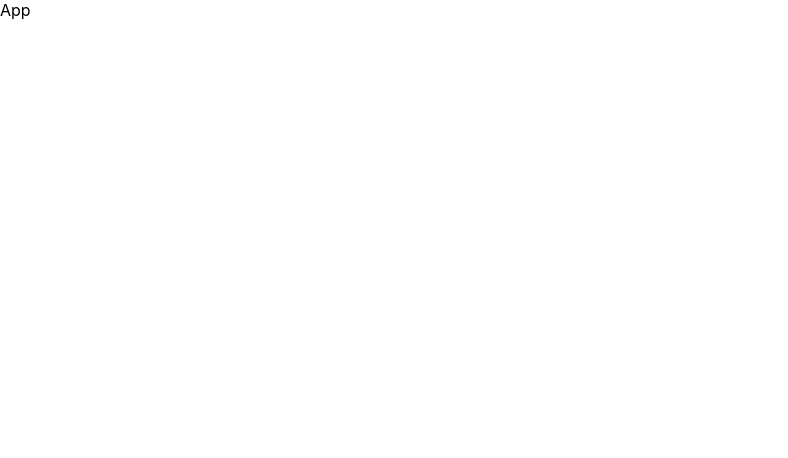
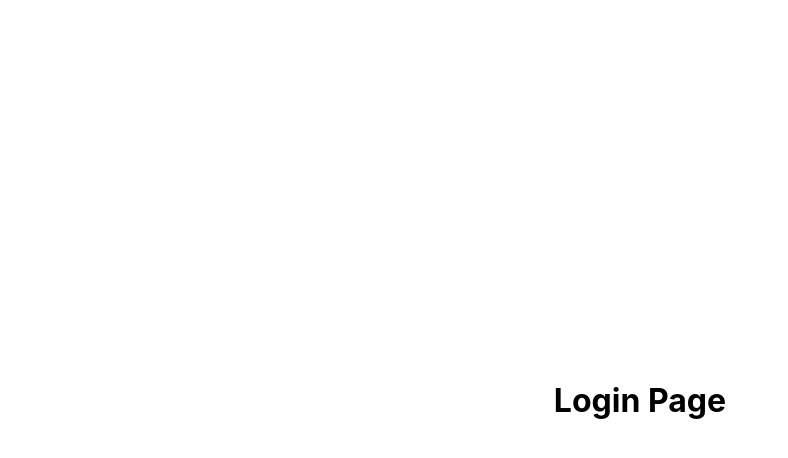
Before and after one commit to ianbrdeguzman/merng-messenger, a React (Create React App) app in the folder frontend/: page / in a window 1280 px wide. Shown: the top 458 px of the page, without its empty margins (0-788 px from the left). Built offline with nearby package versions, Linux system fonts and the light colour scheme.

Commit message:
added react router and created login and register page

```diff
--- a/frontend/package.json
+++ b/frontend/package.json
@@ -6,8 +6,10 @@
     "@testing-library/jest-dom": "^5.14.1",
     "@testing-library/react": "^11.2.7",
     "@testing-library/user-event": "^12.8.3",
+    "node-sass": "^6.0.0",
     "react": "^17.0.2",
     "react-dom": "^17.0.2",
+    "react-router-dom": "^5.2.0",
     "react-scripts": "4.0.3",
     "web-vitals": "^1.1.2"
   },
--- a/frontend/src/App.js
+++ b/frontend/src/App.js
@@ -1,7 +1,17 @@
 import React from 'react';
+import { BrowserRouter as Router, Switch, Route } from 'react-router-dom';
+import Login from './pages/login/Login';
+import Register from './pages/register/Register';
 
 const App = () => {
-    return <div>App</div>;
+    return (
+        <Router>
+            <Switch>
+                <Route path='/register' component={Register} />
+                <Route path='/' component={Login} />
+            </Switch>
+        </Router>
+    );
 };
 
 export default App;
--- a/frontend/src/index.css
+++ /dev/null
@@ -1,13 +0,0 @@
-body {
-  margin: 0;
-  font-family: -apple-system, BlinkMacSystemFont, 'Segoe UI', 'Roboto', 'Oxygen',
-    'Ubuntu', 'Cantarell', 'Fira Sans', 'Droid Sans', 'Helvetica Neue',
-    sans-serif;
-  -webkit-font-smoothing: antialiased;
-  -moz-osx-font-smoothing: grayscale;
-}
-
-code {
-  font-family: source-code-pro, Menlo, Monaco, Consolas, 'Courier New',
-    monospace;
-}
--- a/frontend/src/index.js
+++ b/frontend/src/index.js
@@ -1,6 +1,6 @@
 import React from 'react';
 import ReactDOM from 'react-dom';
-import './index.css';
+import './index.scss';
 import App from './App';
 
 ReactDOM.render(
--- /dev/null
+++ b/frontend/src/index.scss
@@ -0,0 +1,19 @@
+* {
+    margin: 0;
+    padding: 0;
+    box-sizing: border-box;
+}
+
+body {
+    margin: 0;
+    font-family: -apple-system, BlinkMacSystemFont, 'Segoe UI', 'Roboto',
+        'Oxygen', 'Ubuntu', 'Cantarell', 'Fira Sans', 'Droid Sans',
+        'Helvetica Neue', sans-serif;
+    -webkit-font-smoothing: antialiased;
+    -moz-osx-font-smoothing: grayscale;
+}
+
+code {
+    font-family: source-code-pro, Menlo, Monaco, Consolas, 'Courier New',
+        monospace;
+}
--- /dev/null
+++ b/frontend/src/pages/login/Login.jsx
@@ -0,0 +1,14 @@
+import React from 'react';
+import './login.scss';
+
+const Login = () => {
+    return (
+        <div className='container'>
+            <div>
+                <h1>Login Page</h1>
+            </div>
+        </div>
+    );
+};
+
+export default Login;
--- /dev/null
+++ b/frontend/src/pages/login/login.scss
@@ -0,0 +1,6 @@
+.container {
+    height: 100vh;
+    display: flex;
+    justify-content: center;
+    align-items: center;
+}
--- /dev/null
+++ b/frontend/src/pages/register/Register.jsx
@@ -0,0 +1,14 @@
+import React from 'react';
+import './register.scss';
+
+const Register = () => {
+    return (
+        <div className='container'>
+            <div>
+                <h1>Register Page</h1>
+            </div>
+        </div>
+    );
+};
+
+export default Register;
--- /dev/null
+++ b/frontend/src/pages/register/register.scss
@@ -0,0 +1,6 @@
+.container {
+    height: 100vh;
+    display: flex;
+    justify-content: center;
+    align-items: center;
+}
```
Also changed, not shown: frontend/src/App.scss (added), 1 other file (tests, documents, lock files or other folders).
